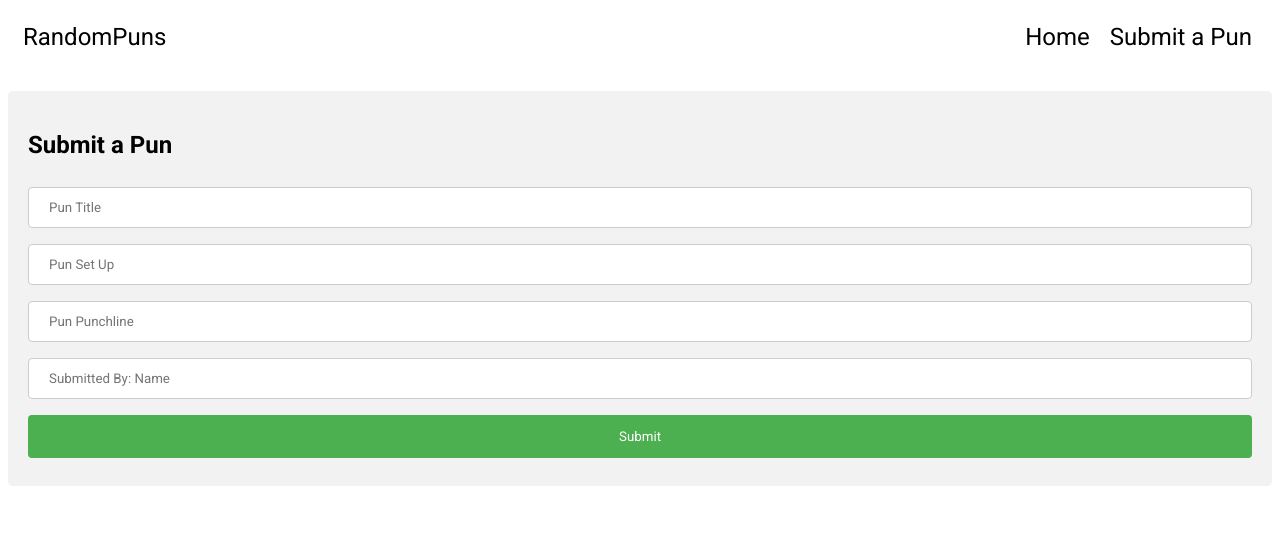
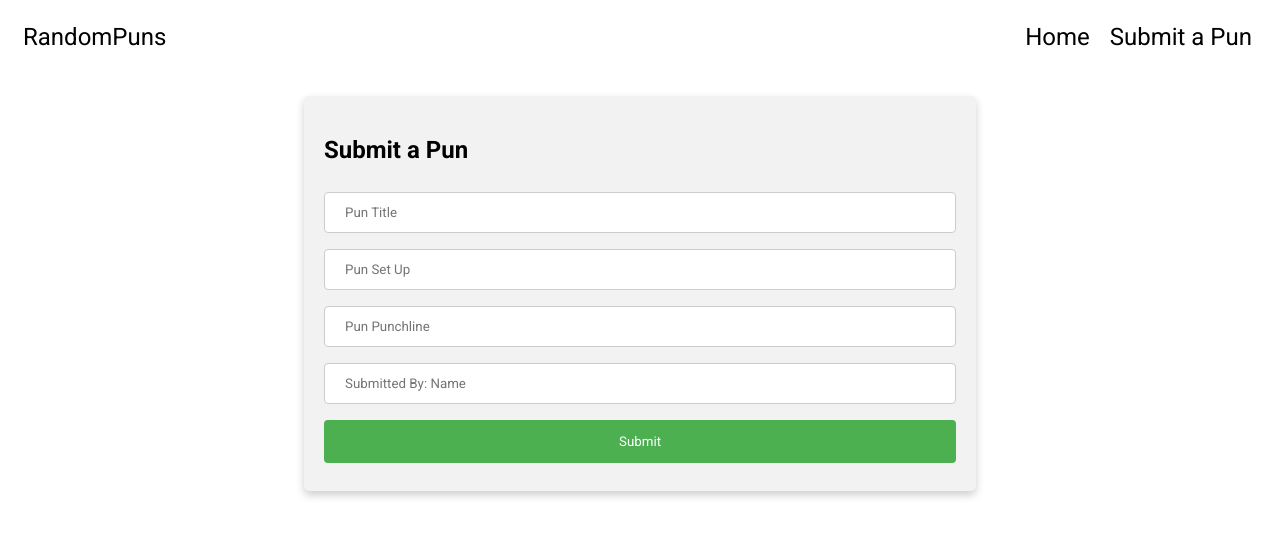
Before and after one commit to SudoAaron/randompuns-fe, a React (Create React App) app: page /submit in a window 1280 px wide. Shown: the top 536 px of the page. Built offline with nearby package versions, Linux system fonts and the light colour scheme.

Commit message:
submit form

```diff
--- a/src/Components/SubmitPun/styles.css
+++ b/src/Components/SubmitPun/styles.css
@@ -3,6 +3,8 @@
     border-radius: 5px;
     background-color: #f2f2f2;
     padding: 20px;
+    box-shadow: 0 4px 8px 0 rgba(0,0,0,0.2);
+    border-radius: 5px;
 }
 
 .submit-pun__form input[type=text], select {
@@ -29,3 +31,15 @@
 .submit-pun__form input[type=submit]:hover {
     background-color: #45a049;
 }
+
+@media only screen and (min-width: 800px) {
+    .submit-pun__wrapper {
+        margin: 30px auto;
+        width: 75%;
+    }
+}
+@media only screen and (min-width: 1150px) {
+    .submit-pun__wrapper {
+        width: 50%;
+    }
+}
```
